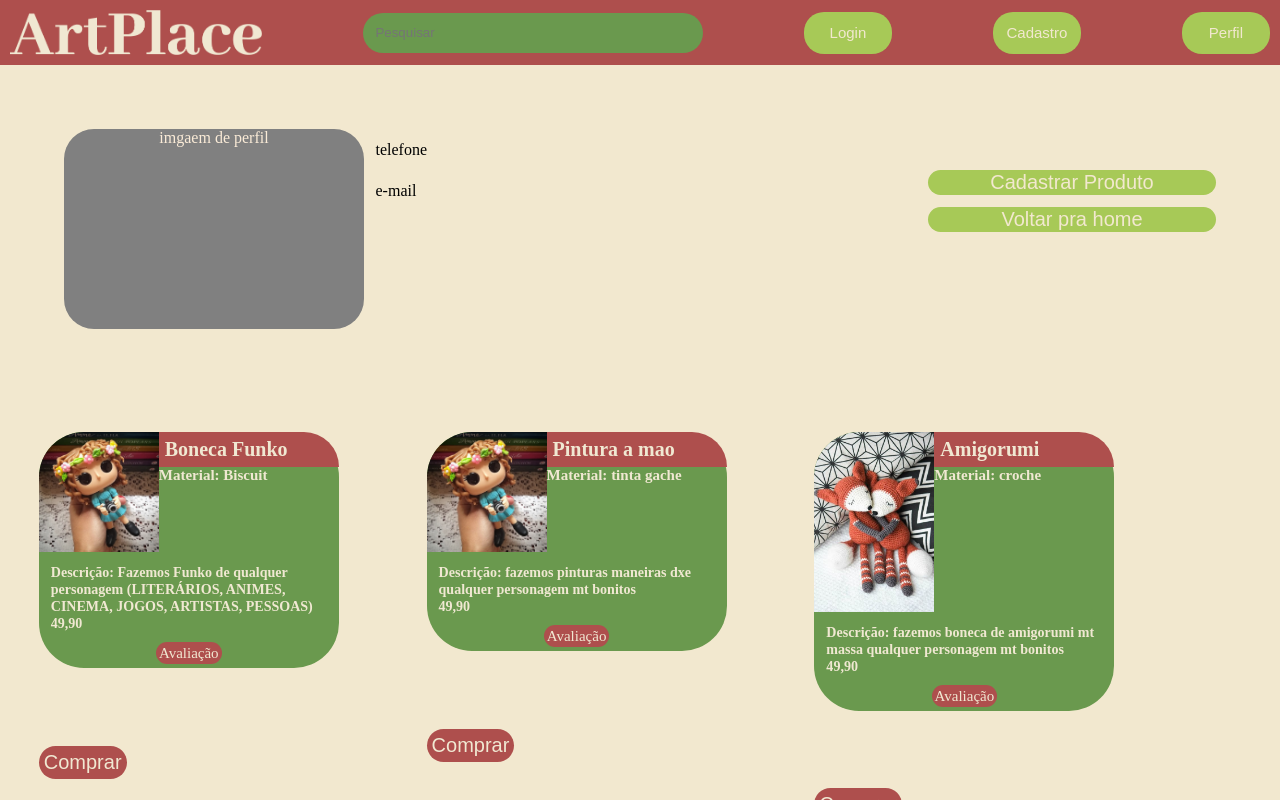
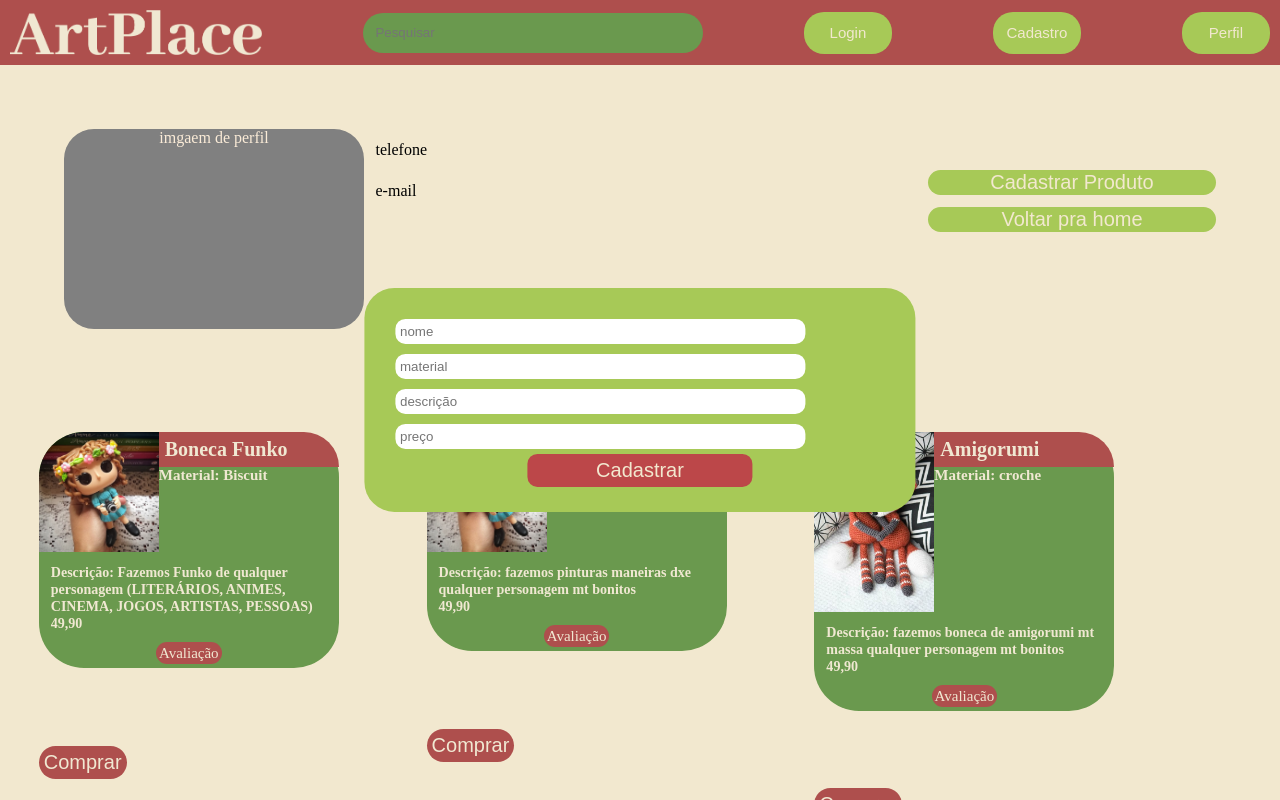
Before and after one commit to mdsreq-fga-unb/2023.2-ArtPlace, a React (Create React App) app in the folder front/artplace/: page /home/perfil in a window 1280 px wide. Both pictures are taken after a click on the button "Cadastrar Produto". Shown: the top 800 px of the page. Built offline with nearby package versions, Linux system fonts and the light colour scheme.

Commit message:
cadastro de produto feito

```diff
--- a/front/artplace/src/App.js
+++ b/front/artplace/src/App.js
@@ -1,7 +1,5 @@
 import React, {useState} from "react";
 import Cadastro from "./components/loginCadastro/Cadastro";
-import Compra from "./components/compra/Compra";
-
 
 function App() {
 
--- a/front/artplace/src/components/Card.js
+++ b/front/artplace/src/components/Card.js
@@ -5,6 +5,7 @@ import Compra from "./compra/Compra";
 function Card({img, nome, material, descricao, preco}){
 
     function abrirContato(e){
+        e.preventDefault();
         let modal = document.querySelector(".compraSection");
         modal.style.display = "block";
     }
--- /dev/null
+++ b/front/artplace/src/components/cadastroProduto/CadastroProduto.css
@@ -0,0 +1,36 @@
+.cadastroProduto{
+    background-color: #A7C957;
+    padding: 2%;
+    color: #F2E8CF;
+    text-align: center;
+    border-radius: 30px;
+    min-width: 500px;
+    position: absolute;
+    z-index: 99999999;
+    display: none;
+    top: 50%;
+    left:50%;
+    transform: translate(-50%,-50%);
+    flex-direction: column;
+    margin: auto;
+}
+
+.cadastroProduto input{
+    width: 80%;
+    border: none;
+    border-radius: 10px;
+    outline: none;
+    padding: 1%;
+    margin: 1%;
+}
+
+.cadastroProduto button{
+    border: none;
+    border-radius: 10px;
+    background-color: #bc4749;
+    width: 45%;
+    color: #F2E8CF;
+    padding: 1%;
+    cursor: pointer;
+    margin: auto;
+}
--- /dev/null
+++ b/front/artplace/src/components/cadastroProduto/CadastroProduto.js
@@ -0,0 +1,36 @@
+import React from "react";
+import "./CadastroProduto.css"
+
+
+function CadastroProduto(){
+    function fecharCadastroProduto(e){
+        e.preventDefault();
+        let modal = document.querySelector(".cadastroProduto");
+        modal.style.display = "none";
+    }
+    return(
+        <div className="cadastroProduto">
+            <input
+                placeholder="nome"
+                type="text"
+            />
+            <input
+                placeholder="material"
+                type="text"
+            />
+            <input
+                placeholder="descrição"
+                type="text"
+            />
+            <input
+                placeholder="preço"
+                type="text"
+            />
+
+            <button onClick={(e) => fecharCadastroProduto(e)}>Cadastrar</button>
+
+        </div>
+    );
+}
+
+export default CadastroProduto
--- a/front/artplace/src/components/perfil/Perfil.js
+++ b/front/artplace/src/components/perfil/Perfil.js
@@ -5,8 +5,15 @@ import Header from "../Header/Header";
 import Products from "../products/Products";
 import Card from "../Card";
 import produtos from "../../db/data";
+import CadastroProduto from "../cadastroProduto/CadastroProduto";
 
 function Perfil(){
+  function abrirCadastroProduto(e){
+    e.preventDefault();
+    let modal = document.querySelector(".cadastroProduto");
+    modal.style.display = "flex";
+}
+
     function geraProd(produtos){
         let produtosFiltrados = produtos;
         return produtosFiltrados.map(
@@ -32,7 +39,8 @@ function Perfil(){
                 <p>telefone</p>
                 <p>e-mail</p>
 
-                <button>Cadastrar Produto</button>
+                <button onClick={(e) => abrirCadastroProduto(e)}>Cadastrar Produto</button>
+                <CadastroProduto/>
                 <button><Link className="linkParaAHome" to="/home">Voltar pra home</Link></button>
 
                 <div className="clear"></div>
--- a/front/artplace/src/db/usuario.js
+++ b/front/artplace/src/db/usuario.js
@@ -8,7 +8,7 @@ const usuario =[
         senha:1234
     },
     {
-        id:123,
+        id:1234,
         nome: "João José Junior",
         email: "jjj@gmail.com",
         telefone: "9 9999-9999",
```
